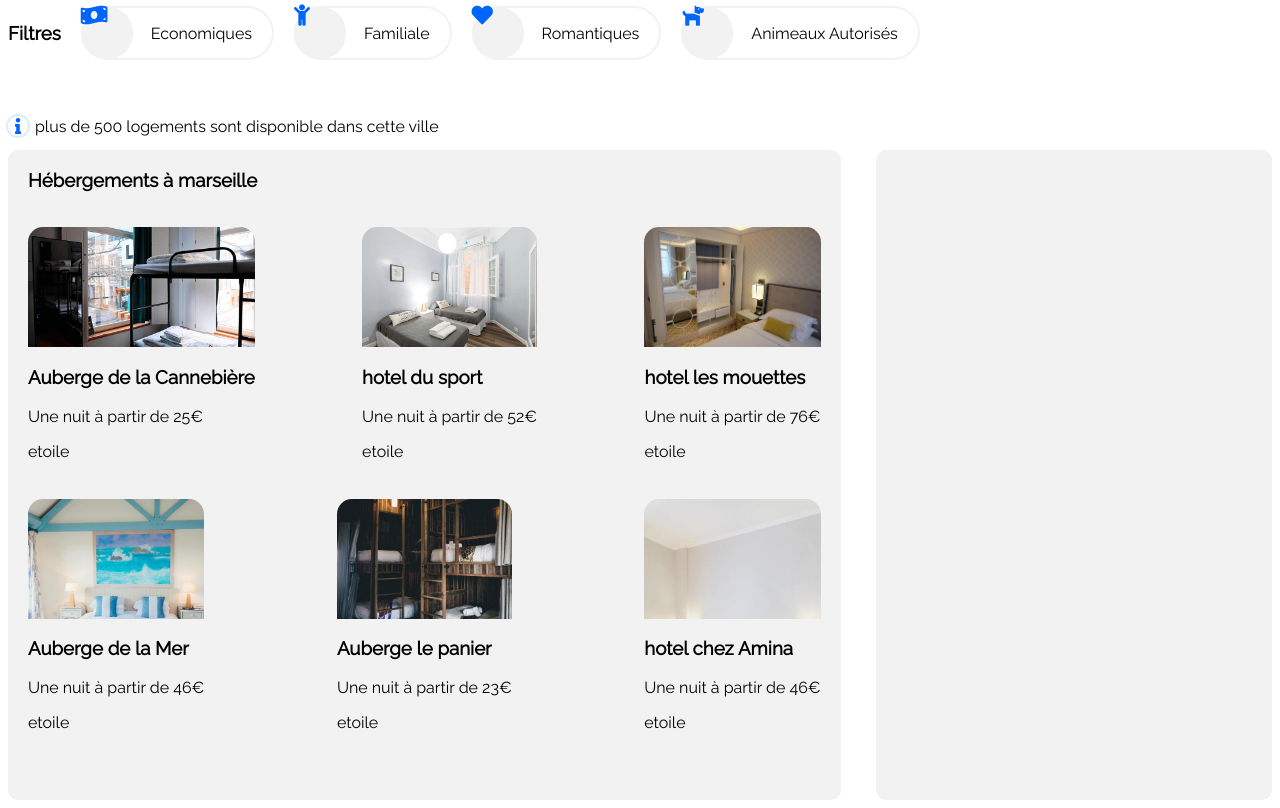
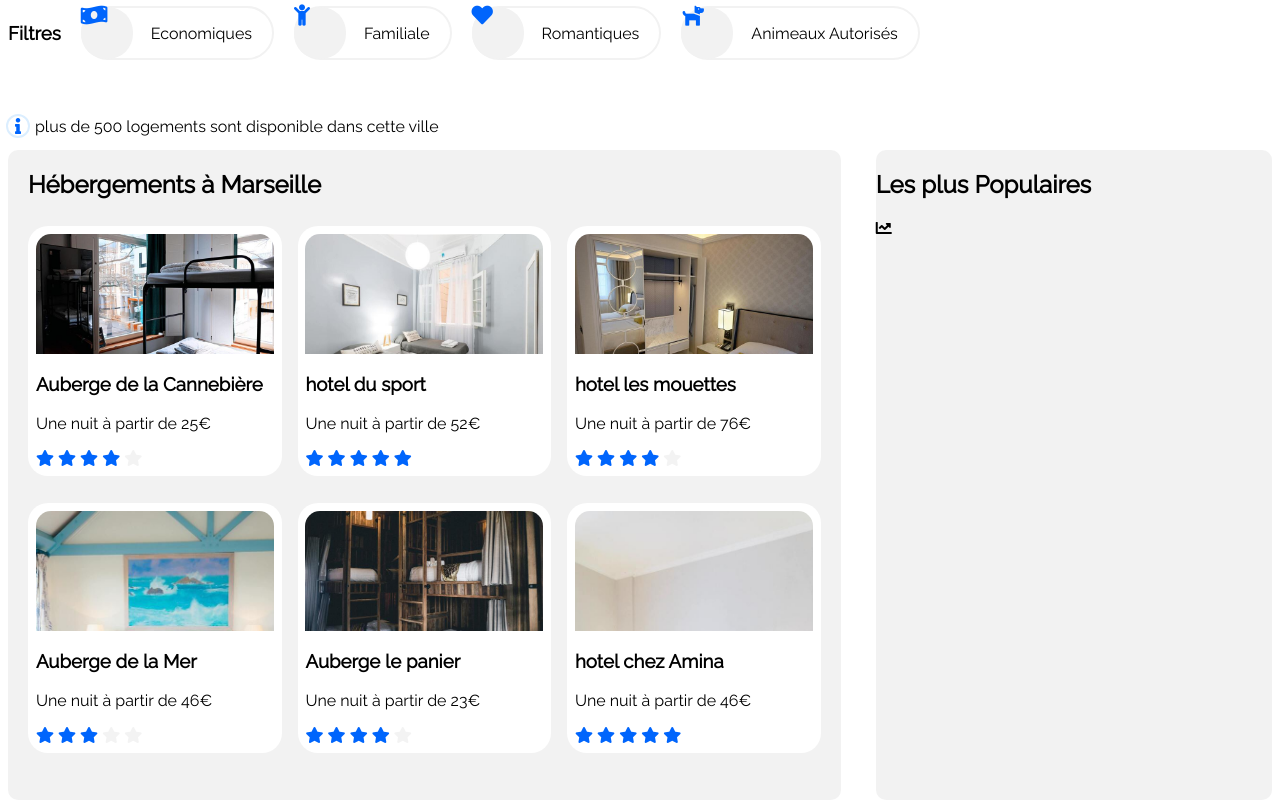
Before and after one commit to Naymar-59OG/CheickCondeP2_15062021, a plain HTML site: page index.html in a window 1280 px wide. Shown: the part 301-1109 px from the top of the page. Drawn offline with Linux system fonts and the light colour scheme.

Commit message:
insertion des éléments sur la partie les plus populaires du projet Reservia

```diff
--- a/index.html
+++ b/index.html
@@ -72,50 +72,80 @@
   <!--partie hébergements-->
   <section class="elementAutour flexBetween">
     <div class="alignements_hébergmentsAutour T_hébergement ArrGrey dispo_hébergements">
-      <h3>Hébergements à marseille</h3>
+      <h2>Hébergements à Marseille</h2>
       <div class="blocHéberge1 flexBetween">
-        <div>
+        <div class="CadreImage">
           <div class=" img_1"></div>
           <div><h3> Auberge de la Cannebière</h3></div>
           <p>Une nuit à partir de 25€</p>
-          <div> etoile</div>
+          <div> <i class="fas fa-star blue"></i>
+                <i class="fas fa-star blue"></i>
+                <i class="fas fa-star blue"></i>
+                <i class="fas fa-star blue"></i>
+                <i class="fas fa-star grey"></i>
+
+          </div>
         </div>
         <!-- insertion de l' image2-->
-        <div>
+        <div class="CadreImage">
           <div class=" img_2"></div>
           <div><h3> hotel du sport</h3></div>
           <p>Une nuit à partir de 52€</p>
-          <div> etoile</div>
+          <div> <i class="fas fa-star blue"></i>
+            <i class="fas fa-star blue"></i>
+            <i class="fas fa-star blue"></i>
+            <i class="fas fa-star blue"></i>
+            <i class="fas fa-star blue"></i></div>
         </div>
          <!-- insertion de l' image3-->
-        <div>
+        <div class="CadreImage">
           <div class=" img_3"></div>
           <div><h3> hotel les mouettes</h3></div>
           <p>Une nuit à partir de 76€</p>
-          <div>etoile</div>
+          <div><i class="fas fa-star blue"></i>
+            <i class="fas fa-star blue"></i>
+            <i class="fas fa-star blue"></i>
+            <i class="fas fa-star blue"></i>
+            <i class="fas fa-star grey"></i>
+          </div>
         </div>
       </div>
          <!-- insertion de l' image4-->
          <div class="blocHéberge2 flexBetween">
-        <div>
+        <div class="CadreImage">
           <div class=" img_4"></div>
           <div><h3> Auberge de la Mer</h3></div>
           <p>Une nuit à partir de 46€</p>
-          <div> etoile</div>
+          <div><i class="fas fa-star blue"></i>
+            <i class="fas fa-star blue"></i>
+            <i class="fas fa-star blue"></i>
+            <i class="fas fa-star grey"></i>
+            <i class="fas fa-star grey"></i>
+          </div>
         </div>
          <!-- insertion de l' image5-->
-        <div>
+        <div class="CadreImage">
           <div class=" img_5"></div>
           <div><h3> Auberge le panier</h3></div>
           <p>Une nuit à partir de 23€</p>
-          <div> etoile</div>
+          <div> <i class="fas fa-star blue"></i>
+            <i class="fas fa-star blue"></i>
+            <i class="fas fa-star blue"></i>
+            <i class="fas fa-star blue"></i>
+            <i class="fas fa-star grey"></i>
+          </div>
         </div>
          <!-- insertion de l' image6-->
-        <div>
+        <div class="CadreImage">
           <div class=" img_6"></div>
           <div><h3> hotel chez Amina</h3></div>
           <p>Une nuit à partir de 46€</p>
-          <div> etoile</div>
+          <div> <i class="fas fa-star blue"></i>
+            <i class="fas fa-star blue"></i>
+            <i class="fas fa-star blue"></i>
+            <i class="fas fa-star blue"></i>
+            <i class="fas fa-star blue"></i>
+          </div>
         </div>
       </div>
 
@@ -123,7 +153,12 @@
       <div></div>
       <p></p>
     </div>
-    <div class="T_populaire ArrGrey"></div>
+    <div class="T_populaire ArrGrey">
+      <div>
+        <h2> Les plus Populaires</h2>
+        <div><i class="fas fa-chart-line"></i></div>
+      </div>
+    </div>
   </section>
 </body>
 </html>
--- a/style.css
+++ b/style.css
@@ -34,7 +34,7 @@ body {
     color: #dbeeff;
 }
 .grey{
-    color: #f2f2f2;
+    color: #f2f2f2f3;
 }
 .ArrBlue{
     background-color: #0065fc;
@@ -43,7 +43,7 @@ body {
     background-color: #dbeeff;
 }
 .ArrGrey{
-    background-color: #f2f2f2;
+    background-color: #f2f2f2fa;
 }
 .tailleDesenteteliens{
     width: 45%;
@@ -264,3 +264,10 @@ body {
   flex-direction: column;
   justify-content: space-between;
 }
+.CadreImage {
+    width: 30%;
+    height: auto;
+    background-color: white;
+    padding: 1%;
+    border-radius: 20px;
+  }
```
